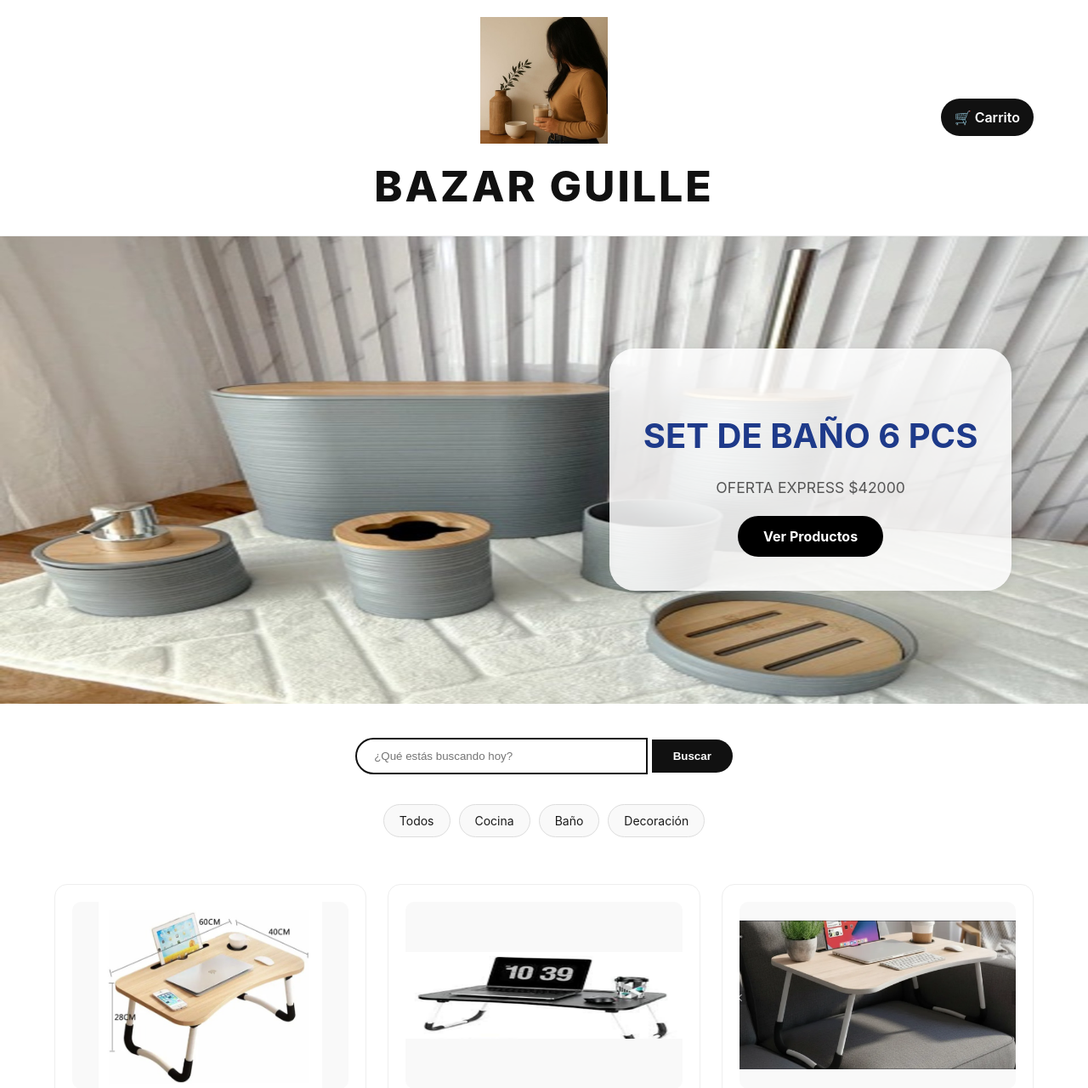
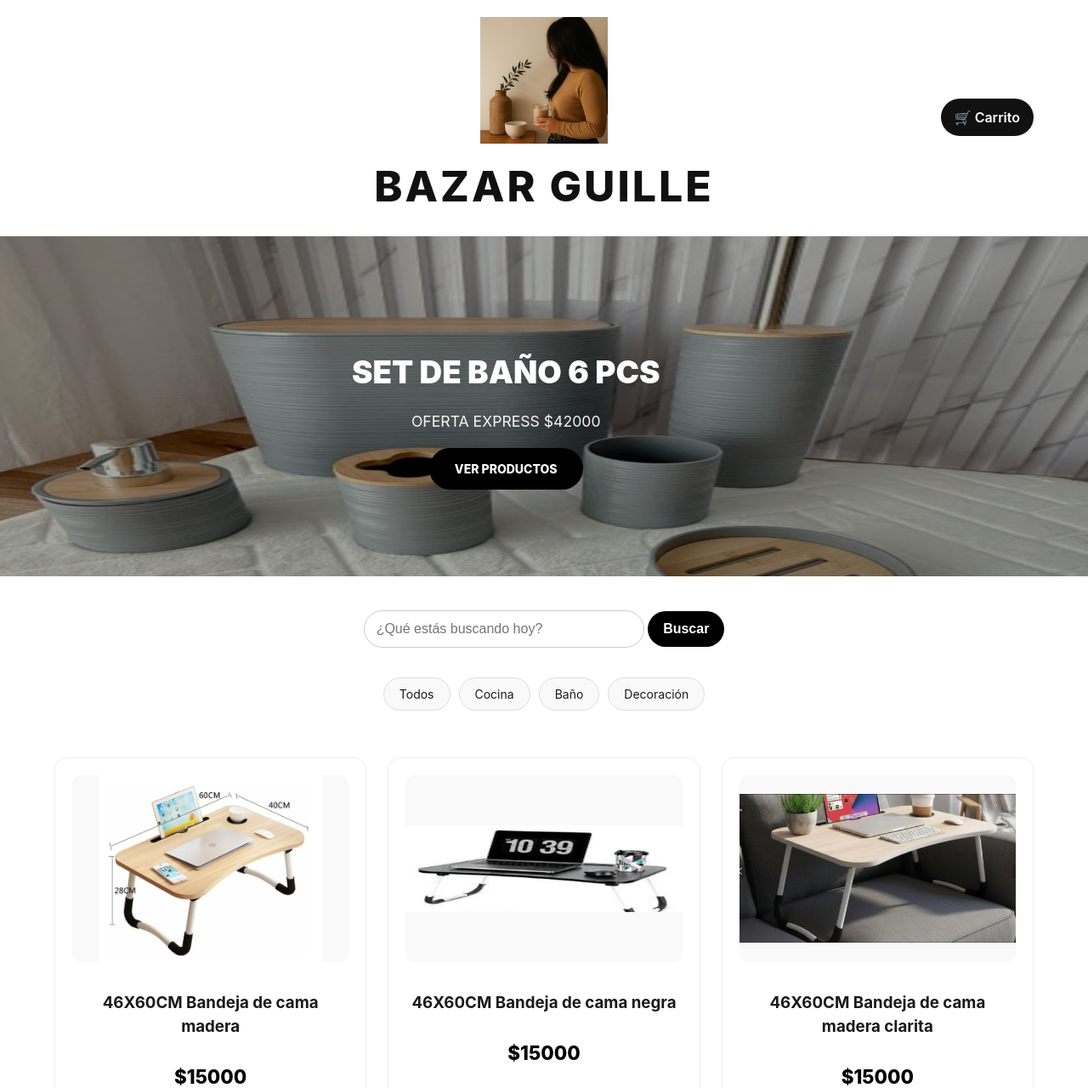
Before and after one commit to matiasari/nueva_tienda-, a Flask app: page / in a window 1280 px wide. Shown: the top 1280 px of the page at 85% size. Run offline with Flask 3, Linux system fonts and the light colour scheme.

Commit message:
cambios css

```diff
--- a/static/estilos.css
+++ b/static/estilos.css
@@ -499,3 +499,146 @@ a { text-decoration: none; }
     font-weight: bold;
     cursor: pointer;
 }
+
+/* ================= BANNER / SLIDER LIMPIO ================= */
+
+.slider-container {
+    position: relative;
+    width: 100%;
+    height: 400px;
+    overflow: hidden;
+}
+
+.slide {
+    position: absolute;
+    inset: 0;
+    background-size: cover;
+    background-position: center;
+    opacity: 0;
+    transition: opacity 1s ease-in-out;
+    display: flex;
+    align-items: center;
+    justify-content: center;
+}
+
+.slide.active {
+    opacity: 1;
+    z-index: 1;
+}
+
+/* Overlay oscuro SUAVE para legibilidad */
+.slide::before {
+    content: "";
+    position: absolute;
+    inset: 0;
+    background: rgba(0, 0, 0, 0.35);
+}
+
+/* TEXTO DIRECTO SOBRE IMAGEN */
+.slide-text-container {
+    position: relative;
+    z-index: 2;
+    max-width: 90%;
+    text-align: center;
+    color: white;
+    background: none !important;
+    padding: 0 !important;
+    border-radius: 0 !important;
+    box-shadow: none !important;
+}
+
+/* TÍTULO */
+.slide-text-container h2 {
+    font-size: 2.3rem;
+    font-weight: 900;
+    text-transform: uppercase;
+    margin-bottom: 10px;
+    color: white;
+}
+
+/* DESCRIPCIÓN */
+.slide-text-container p {
+    font-size: 1.1rem;
+    margin-bottom: 18px;
+    color: white;
+    opacity: 0.95;
+}
+
+/* BOTÓN */
+.btn-promo {
+    display: inline-block;
+    background: #000;
+    color: #fff;
+    padding: 14px 30px;
+    border-radius: 30px;
+    font-weight: 800;
+    text-transform: uppercase;
+    font-size: 14px;
+    transition: 0.3s;
+}
+
+.btn-promo:hover {
+    background: #222;
+    transform: translateY(-2px);
+}
+
+/* ================= MOBILE ================= */
+@media (max-width: 480px) {
+    .slider-container {
+        height: 230px;
+    }
+
+    .slide-text-container h2 {
+        font-size: 1.4rem;
+    }
+
+    .slide-text-container p {
+        font-size: 0.9rem;
+    }
+}
+
+
+/* ===== BUSCADOR RESPONSIVE ===== */
+.buscador {
+    display: flex;
+    gap: 10px;
+    max-width: 100%;
+    margin: 20px auto;
+}
+
+/* INPUT */
+.buscador input {
+    flex: 1;
+    padding: 12px 14px;
+    font-size: 16px;
+    border-radius: 25px;
+    border: 1px solid #ccc;
+}
+
+/* BOTÓN */
+.buscador button {
+    padding: 12px 18px;
+    font-size: 16px;
+    border-radius: 25px;
+    border: none;
+    background: #000;
+    color: #fff;
+    cursor: pointer;
+}
+
+/* ===== AJUSTES SOLO PARA CELULAR ===== */
+@media (max-width: 480px) {
+    .buscador {
+        flex-direction: column; /* uno debajo del otro */
+        padding: 0 12px;
+    }
+
+    .buscador input,
+    .buscador button {
+        width: 100%;
+    }
+
+    .buscador button {
+        text-align: center;
+    }
+}
--- a/templates/tienda.html
+++ b/templates/tienda.html
@@ -46,6 +46,11 @@
     <section class="slider-container">
         {% for b in banners %}
         <div class="slide {% if loop.first %}active{% endif %}" style="background-image: url('{{ url_for('static', filename='uploads/' + b.imagen) }}');">
+            <div class="slider-dots">
+    {% for b in banners %}
+        <span class="dot {% if loop.first %}active{% endif %}"></span>
+    {% endfor %}
+</div>
             <div class="slide-text-container">
                 <h2>{{ b.titulo }}</h2>
                 <p>{{ b.descripcion }}</p>
```
